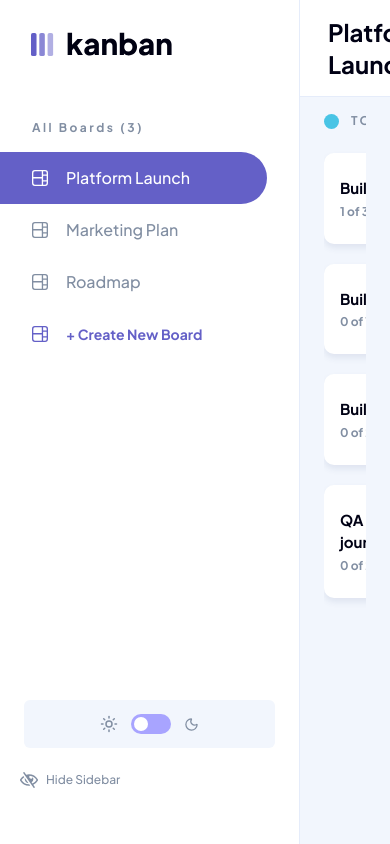
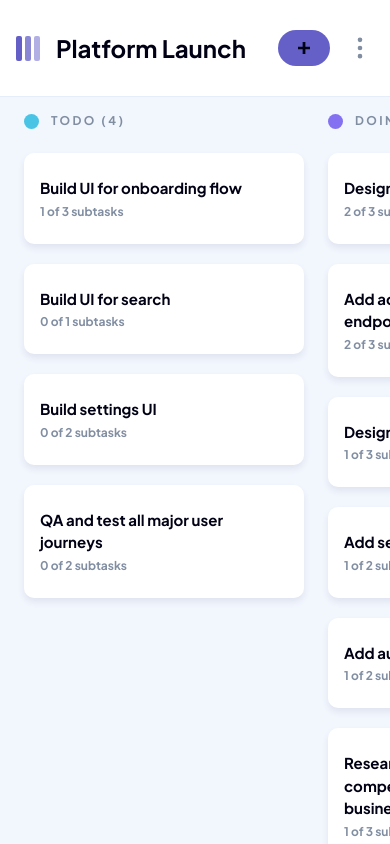
Before and after one commit to mrvicthor/kanban-task-manager, a React (Vite) app: page / in a window 390 px wide. Built offline with nearby package versions, Linux system fonts and the light colour scheme.

Commit message:
feat(BoardActionDialog.tsx): added dialog box for users to either edit or delete board

```diff
--- a/package.json
+++ b/package.json
@@ -18,6 +18,7 @@
     "clsx": "^2.1.1",
     "cn": "^0.3.2",
     "lucide-react": "^1.47.0",
+    "nuqs": "^2.10.1",
     "react": "^19.2.8",
     "react-dom": "^19.2.8",
     "react-hook-form": "^7.88.0",
--- a/src/App.tsx
+++ b/src/App.tsx
@@ -47,7 +47,7 @@ function App() {
       <Sidebar />
       <Header />
       <main
-        className={`${currentSlide > 0 ? "ml-0" : "ml-75"} transition-all duration-300 ease-in-out`}
+        className={`${currentSlide > 0 ? "ml-0" : "md:ml-75"} transition-all duration-300 ease-in-out`}
       >
         {currentSlide > 0 && (
           <button
--- a/src/components/board.tsx
+++ b/src/components/board.tsx
@@ -20,7 +20,7 @@ const Board = () => {
   }
   return (
     <section className="px-6 pb-6 pt-28.25 h-screen box-border overflow-x-auto">
-      <ul className="flex gap-6 overflow-hidden">
+      <ul className="flex gap-6">
         {board.columns.length === 0 ? (
           <div>
             <p>This board is empty. Create a new column to get started</p>
--- /dev/null
+++ b/src/components/boardActionDialog.tsx
@@ -0,0 +1,49 @@
+import {
+  DropdownMenu,
+  DropdownMenuContent,
+  DropdownMenuItem,
+  DropdownMenuTrigger,
+} from "./ui/dropdown-menu";
+import { MoreVertical } from "lucide-react";
+import { useBoard } from "@/hooks/useBoard";
+
+const BoardActionDialog = () => {
+  const { setShowEditBoard, setShowDeleteBoard } = useBoard();
+  return (
+    <DropdownMenu>
+      <DropdownMenuTrigger
+        render={
+          <button
+            aria-label="Board options"
+            className="text-muted-foreground hover:text-foreground shrink-0"
+          >
+            <MoreVertical className="size-7" />
+          </button>
+        }
+      ></DropdownMenuTrigger>
+      <DropdownMenuContent align="end" className="mt-7">
+        <DropdownMenuItem
+          onClick={(e) => {
+            e.preventDefault();
+            setShowEditBoard(true);
+          }}
+          className="text-muted-foreground font-bold"
+        >
+          Edit Board
+        </DropdownMenuItem>
+        <DropdownMenuItem
+          className="text-destructive font-bold"
+          onClick={(e) => {
+            e.preventDefault();
+            console.log("delete board");
+            setShowDeleteBoard(true);
+          }}
+        >
+          Delete Board
+        </DropdownMenuItem>
+      </DropdownMenuContent>
+    </DropdownMenu>
+  );
+};
+
+export default BoardActionDialog;
--- a/src/components/header.tsx
+++ b/src/components/header.tsx
@@ -4,6 +4,9 @@ import LogoLight from "@/assets/logo-light.svg";
 import LogoDark from "@/assets/logo-dark.svg";
 import { useActiveBoard } from "@/hooks/useActiveBoard";
 import { useBoard } from "@/hooks/useBoard";
+import PlusSVGComponent from "./plusSvgComponent";
+import LogoMobile from "@/assets/logo-mobile.svg";
+import BoardActionDialog from "./boardActionDialog";
 
 const Header = () => {
   const { theme } = useTheme();
@@ -16,7 +19,7 @@ const Header = () => {
     (theme === "system" &&
       window.matchMedia("(prefers-color-scheme: dark)").matches);
   return (
-    <header className="flex items-center gap-6 border-b border-border h-24.25 bg-card fixed w-full pr-8">
+    <header className="flex items-center gap-4 md:gap-6 border-b border-border h-24.25 bg-card fixed w-full pr-4 md:pr-4">
       {currentSlide > 0 && (
         <>
           <div className={`h-6 ml-6`}>
@@ -29,17 +32,31 @@ const Header = () => {
           <div className="h-full bg-border w-px" />
         </>
       )}
+      <div className="pl-4">
+        <img
+          alt="logo"
+          src={LogoMobile}
+          className="w-full h-full object-contain md:hidden"
+        />
+      </div>
       <p
-        className={`${currentSlide === 0 && "pl-82 transition-transform duration-300 ease-in-out"} text-foreground text-2xl font-bold`}
+        className={`${currentSlide === 0 && "md:pl-70 transition-transform duration-300 ease-in-out"} text-foreground text-2xl font-bold`}
       >
         {activeBoardName}
       </p>
       <button
         onClick={() => setShowTaskForm(true)}
-        className="ml-auto bg-primary text-white py-3 px-4 rounded-full capitalize font-bold text-[15px] cursor-pointer hover:bg-primary-hover"
+        className="ml-auto md:hidden bg-primary py-3 px-5 rounded-full cursor-pointer hover:bg-primary-hover"
+      >
+        <PlusSVGComponent />
+      </button>
+      <button
+        onClick={() => setShowTaskForm(true)}
+        className="ml-auto hidden md:block bg-primary text-white py-3 px-4 rounded-full capitalize font-bold text-[15px] cursor-pointer hover:bg-primary-hover"
       >
         + add new task
       </button>
+      <BoardActionDialog />
     </header>
   );
 };
--- /dev/null
+++ b/src/components/plusSVGComponent.tsx
@@ -0,0 +1,10 @@
+import * as React from "react";
+const PlusSVGComponent = (props: React.SVGProps<SVGSVGElement>) => (
+  <svg width={12} height={12} xmlns="http://www.w3.org/2000/svg" {...props}>
+    <path
+      fill="currentColor"
+      d="M7.368 12V7.344H12V4.632H7.368V0H4.656v4.632H0v2.712h4.656V12z"
+    />
+  </svg>
+);
+export default PlusSVGComponent;
--- a/src/components/sidebar.tsx
+++ b/src/components/sidebar.tsx
@@ -23,7 +23,7 @@ const Sidebar = () => {
       window.matchMedia("(prefers-color-scheme: dark)").matches);
   return (
     <section
-      className={`w-75 h-full fixed overflow-auto bg-card px-8 py-8 border-r border-border flex flex-col gap-4 transition-transform duration-300 ease-in-out z-10 ${
+      className={`w-75 h-full hidden fixed overflow-auto bg-card px-8 py-8 border-r border-border md:flex flex-col gap-4 transition-transform duration-300 ease-in-out z-10 ${
         currentSlide > 0 ? "-translate-x-full" : "translate-x-0"
       }`}
     >
--- a/src/context/board-context-provider.tsx
+++ b/src/context/board-context-provider.tsx
@@ -13,6 +13,8 @@ export const BoardContextProvider = ({ children }: { children: ReactNode }) => {
   const [taskId, setTaskId] = useState<string | null>(null);
   const [viewTask, setViewTask] = useState(false);
   const [confirmDeleteOpen, setConfirmDeleteOpen] = useState(false);
+  const [showEditBoard, setShowEditBoard] = useState(false);
+  const [showDeleteBoard, setShowDeleteBoard] = useState(false);
 
   return (
     <CreateBoardContext
@@ -31,6 +33,10 @@ export const BoardContextProvider = ({ children }: { children: ReactNode }) => {
         setViewTask,
         confirmDeleteOpen,
         setConfirmDeleteOpen,
+        setShowEditBoard,
+        showEditBoard,
+        showDeleteBoard,
+        setShowDeleteBoard,
       }}
     >
       {children}
--- a/src/context/board-context.ts
+++ b/src/context/board-context.ts
@@ -15,6 +15,10 @@ export type BoardContextType = {
   setViewTask: Dispatch<SetStateAction<boolean>>;
   confirmDeleteOpen: boolean;
   setConfirmDeleteOpen: Dispatch<SetStateAction<boolean>>;
+  showEditBoard: boolean;
+  setShowEditBoard: Dispatch<SetStateAction<boolean>>;
+  showDeleteBoard: boolean;
+  setShowDeleteBoard: Dispatch<SetStateAction<boolean>>;
 };
 
 export const CreateBoardContext = createContext<BoardContextType | undefined>(
```
Also changed, not shown: 1 other file (tests, documents, lock files or other folders).
